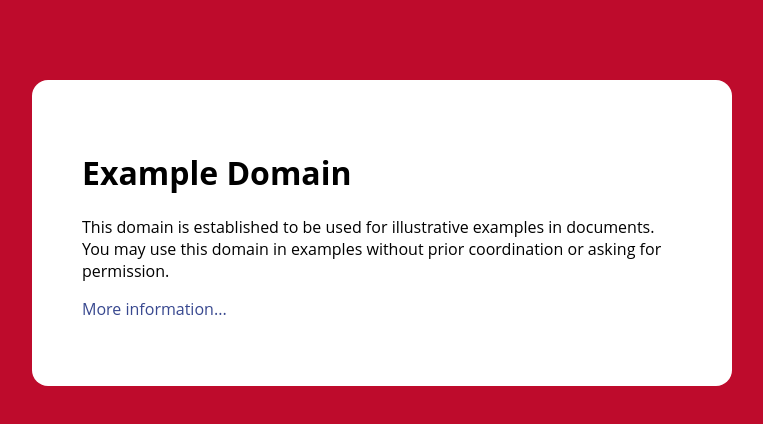
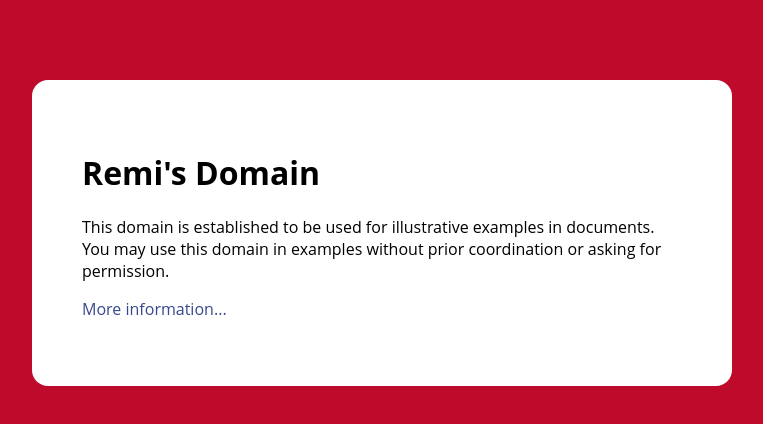
Before and after one commit to remistgelais/website, a plain HTML site: page index.html in a window 1280 px wide. Shown: the whole page, without its empty margins (258-1021 px from the left). Drawn offline with Linux system fonts and the light colour scheme.

Commit message:
Update index.html

```diff
--- a/index.html
+++ b/index.html
@@ -41,7 +41,7 @@
 
 <body>
 <div>
-    <h1>Example Domain</h1>
+    <h1>Remi's Domain</h1>
     <p>This domain is established to be used for illustrative examples in documents. You may use this
     domain in examples without prior coordination or asking for permission.</p>
     <p><a href="http://www.iana.org/domains/example">More information...</a></p>
```
